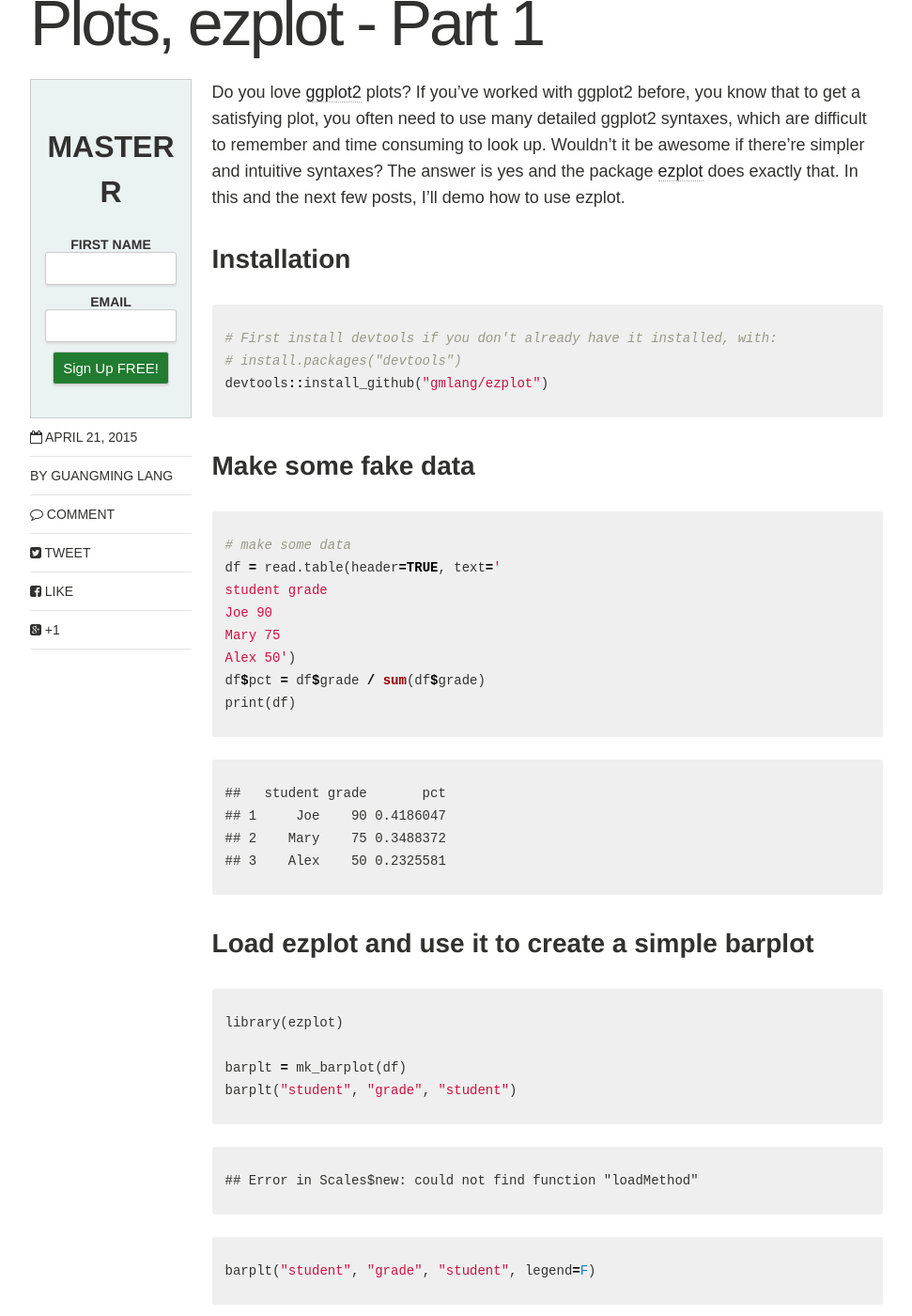
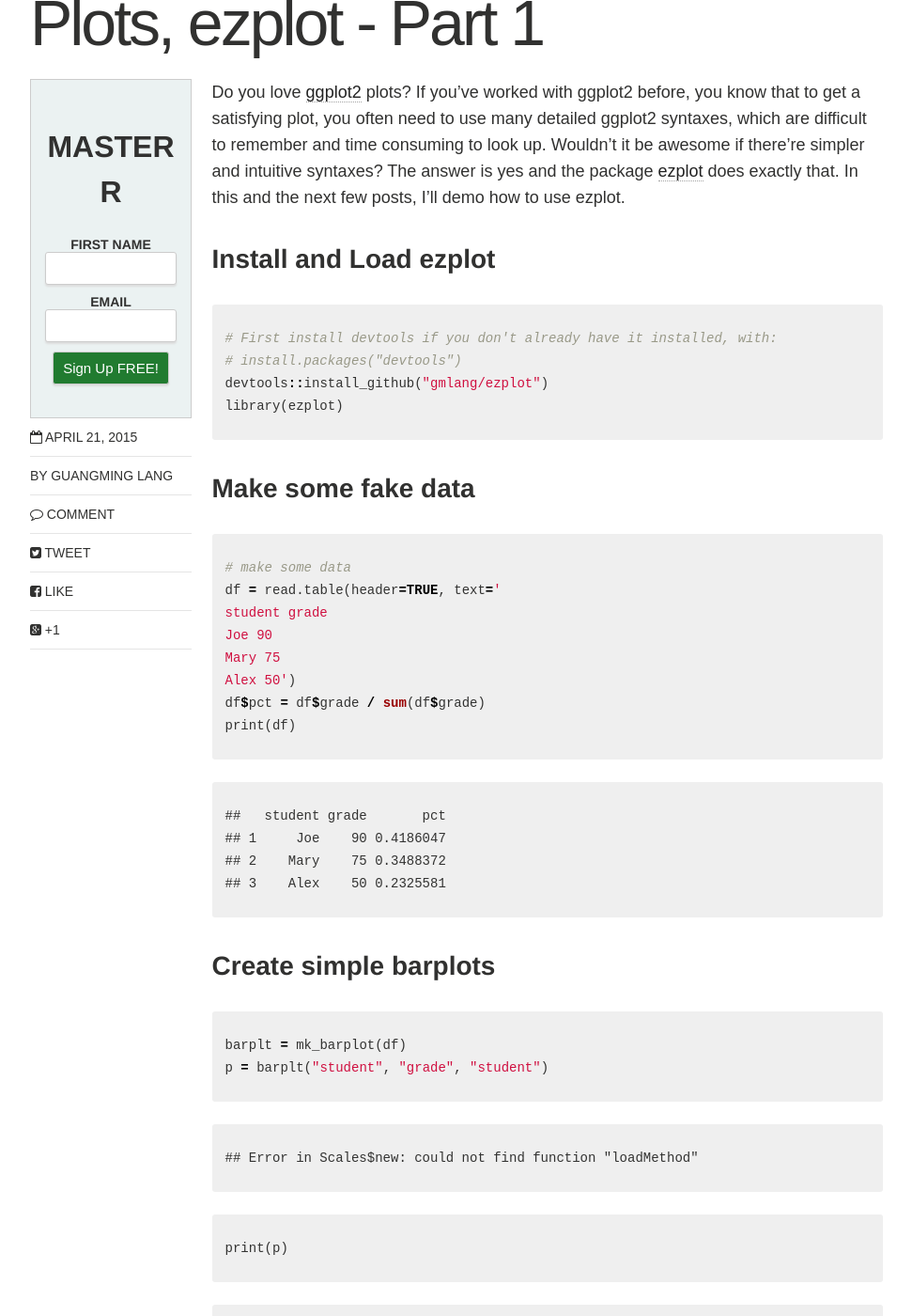
Before and after one commit to gmlang/masterr, a Jekyll site: the page built from _posts/r/2015-04-21-an-easy-way-to-make-ggplot2-plots-ezplot-part1.md, in a window 1280 px wide and 1400 px high, scrolled down 512 px. Shown: the whole window at 94% size, without its empty margins (154-1125 px from the left). Built offline with Jekyll 4.4.1, drawn with Linux system fonts in a browser that asks for light colours; nearby versions of some CDN libraries; comment, search, counter and statistics services are not loaded; some of the changed text lies outside the part shown.

Commit message:
update plots

```diff
--- a/_posts/r/2015-04-21-an-easy-way-to-make-ggplot2-plots-ezplot-part1.md
+++ b/_posts/r/2015-04-21-an-easy-way-to-make-ggplot2-plots-ezplot-part1.md
@@ -12,12 +12,13 @@ share: true
 
 Do you love [ggplot2](http://ggplot2.org) plots? If you've worked with ggplot2 before, you know that to get a satisfying plot, you often need to use many detailed ggplot2 syntaxes, which are difficult to remember and time consuming to look up. Wouldn't it be awesome if there're simpler and intuitive syntaxes? The answer is yes and the package [ezplot](https://github.com/gmlang/ezplot) does exactly that. In this and the next few posts, I'll demo how to use ezplot.
 
-### Installation
+### Install and Load ezplot
 
 {% highlight r %}
 # First install devtools if you don't already have it installed, with:
 # install.packages("devtools")
 devtools::install_github("gmlang/ezplot")
+library(ezplot)
 {% endhighlight %}
 
 ### Make some fake data
@@ -42,19 +43,29 @@ print(df)
 ## 3    Alex    50 0.2325581
 {% endhighlight %}
 
-### Load ezplot and use it to create a simple barplot
+### Create simple barplots
 
 {% highlight r %}
-library(ezplot)
-
 barplt = mk_barplot(df)
-barplt("student", "grade", "student")
+p = barplt("student", "grade", "student")
 {% endhighlight %}
 
 
 
 {% highlight text %}
 ## Error in Scales$new: could not find function "loadMethod"
+{% endhighlight %}
+
+
+
+{% highlight r %}
+print(p)
+{% endhighlight %}
+
+
+
+{% highlight text %}
+## Error in print(p): object 'p' not found
 {% endhighlight %}
 
 
```
Also changed, not shown: _knitr/2015-04-21-an-easy-way-to-make-ggplot2-plots-ezplot-part1.Rmd (+5 -5 lines).
